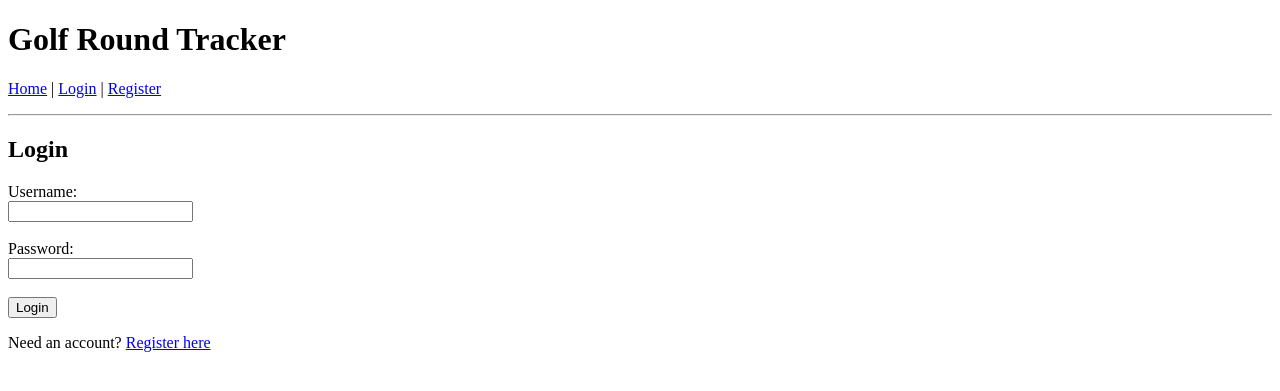
After one commit to roycebradley/golftracker, a Flask app: page /login in a window 1280 px wide. The commit adds this page. Shown: the top 391 px of the page. Run offline with Flask 3, Linux system fonts and the light colour scheme.

Commit message:
Added login functionality

```diff
--- a/app.py
+++ b/app.py
@@ -1,10 +1,31 @@
-from flask import Flask, render_template, request, redirect, url_for
+from flask import Flask, render_template, request, redirect, url_for, flash
 from flask_sqlalchemy import SQLAlchemy
+from flask_login import UserMixin
+from flask_login import LoginManager, login_user, logout_user, login_required, current_user
+from werkzeug.security import generate_password_hash, check_password_hash
 
 app = Flask(__name__)
 app.config['SQLALCHEMY_DATABASE_URI'] = 'sqlite:///golf.db'  # You’ll use Postgres later
 app.config['SQLALCHEMY_TRACK_MODIFICATIONS'] = False
 db = SQLAlchemy(app)
+app.secret_key = 'your-unique-secret-key'
+
+login_manager = LoginManager()
+login_manager.login_view = 'login'
+login_manager.init_app(app)
+
+@login_manager.user_loader
+def load_user(user_id):
+    return User.query.get(int(user_id))
+
+class User(db.Model, UserMixin):
+    id = db.Column(db.Integer, primary_key=True)
+    username = db.Column(db.String(80), unique=True, nullable=False)
+    password = db.Column(db.String(200), nullable=False)
+
+    rounds = db.relationship('Round', backref='user', lazy=True)
+
+user_id = db.Column(db.Integer, db.ForeignKey('user.id'), nullable=False)
 
 class Round(db.Model):
     id = db.Column(db.Integer, primary_key=True)
@@ -12,6 +33,8 @@ class Round(db.Model):
     course = db.Column(db.String(100), nullable=False)
     score = db.Column(db.Integer, nullable=False)
     notes = db.Column(db.Text, nullable=True)
+
+    user_id = db.Column(db.Integer, db.ForeignKey('user.id'), nullable=False)
 
 def __repr__(self):
     return f"<Round {self.course} - {self.score}>"
@@ -21,29 +44,64 @@ def __repr__(self):
 rounds = []
 next_id = 1
 
+@app.route('/register', methods=['GET', 'POST'])
+def register():
+    if request.method == 'POST':
+        username = request.form['username']
+        password = generate_password_hash(request.form['password'], method='pbkdf2:sha256')
+        new_user = User(username=username, password=password)
+        db.session.add(new_user)
+        db.session.commit()
+        return redirect(url_for('login'))
+    return render_template('register.html')
+
+@app.route('/login', methods=['GET', 'POST'])
+def login():
+    if request.method == 'POST':
+        user = User.query.filter_by(username=request.form['username']).first()
+        if user and check_password_hash(user.password, request.form['password']):
+            login_user(user)
+            return redirect(url_for('index'))
+        return 'Invalid username or password'
+    return render_template('login.html')
+
+@app.route('/logout')
+@login_required
+def logout():
+    logout_user()
+    return redirect(url_for('login'))
+
 @app.route('/')
 def index():
-    all_rounds = Round.query.all()
-    return render_template('index.html', rounds=all_rounds)
+    user_rounds = Round.query.filter_by(user_id=current_user.id).all()
+    return render_template('index.html', rounds=user_rounds)
 
 @app.route('/add', methods=['GET', 'POST'])
+@login_required
 def add_round():
     if request.method == 'POST':
         new_round = Round(
             date=request.form['date'],
             course=request.form['course'],
             score=request.form['score'],
-            notes=request.form.get('notes', '')
+            notes=request.form.get('notes', ''),
+            user=current_user
         )
         db.session.add(new_round)
         db.session.commit()
         return redirect(url_for('index'))
+    flash("Round updated successfully!")
     return render_template('add_round.html')
 
 
+
 @app.route('/edit/<int:round_id>', methods=['GET', 'POST'])
+@login_required
 def edit_round(round_id):
     round_to_edit = Round.query.get_or_404(round_id)
+
+    if round_to_edit.user_id != current_user.id:
+        return "Unauthorized", 403
 
     if request.method == 'POST':
         round_to_edit.date = request.form['date']
@@ -54,15 +112,24 @@ def edit_round(round_id):
         db.session.commit()
         return redirect(url_for('index'))
 
+    flash("Round updated successfully!")
     return render_template('edit_round.html', round=round_to_edit)
 
 
+
 @app.route('/delete/<int:round_id>', methods=['POST'])
+@login_required
 def delete_round(round_id):
     round_to_delete = Round.query.get_or_404(round_id)
+
+    if round_to_delete.user_id != current_user.id:
+        return "Unauthorized", 403
+
     db.session.delete(round_to_delete)
     db.session.commit()
+    flash("Round updated successfully!")
     return redirect(url_for('index'))
+
 
 
 if __name__ == '__main__':
--- a/templates/add_round.html
+++ b/templates/add_round.html
@@ -9,5 +9,6 @@
     <label>Notes:<br>
     <textarea name="notes" rows="3" cols="30"></textarea></label><br><br>
     <button type="submit">Add Round</button>
+    <p><a href="{{ url_for('index') }}">← Back to Home</a></p>
 </form>
 {% endblock %}
--- a/templates/base.html
+++ b/templates/base.html
@@ -1,14 +1,40 @@
 <!DOCTYPE html>
 <html lang="en">
 <head>
-    <meta charset="UTF-8" />
+    <meta charset="UTF-8">
     <title>Golf Round Tracker</title>
 </head>
 <body>
     <h1>Golf Round Tracker</h1>
-    <a href="{{ url_for('index') }}">Home</a> |
-    <a href="{{ url_for('add_round') }}">Add Round</a>
-    <hr />
+
+    {% if current_user.is_authenticated %}
+        <p>
+            Welcome, {{ current_user.username }} |
+            <a href="{{ url_for('index') }}">Home</a> |
+            <a href="{{ url_for('add_round') }}">Add Round</a> |
+            <a href="{{ url_for('logout') }}">Logout</a>
+        </p>
+    {% else %}
+        <p>
+            <a href="{{ url_for('index') }}">Home</a> |
+            <a href="{{ url_for('login') }}">Login</a> |
+            <a href="{{ url_for('register') }}">Register</a>
+        </p>
+    {% endif %}
+
+    <hr>
+
+    {% with messages = get_flashed_messages() %}
+        {% if messages %}
+            <ul style="list-style: none; padding: 0;">
+            {% for msg in messages %}
+                <li style="color: green; font-weight: bold;">{{ msg }}</li>
+            {% endfor %}
+            </ul>
+        {% endif %}
+    {% endwith %}
+
+
     {% block content %}{% endblock %}
 </body>
 </html>
--- /dev/null
+++ b/templates/login.html
@@ -0,0 +1,14 @@
+{% extends "base.html" %}
+{% block content %}
+<h2>Login</h2>
+<form method="post">
+    <label>Username:</label><br>
+    <input type="text" name="username" required><br><br>
+
+    <label>Password:</label><br>
+    <input type="password" name="password" required><br><br>
+
+    <button type="submit">Login</button>
+</form>
+<p>Need an account? <a href="{{ url_for('register') }}">Register here</a></p>
+{% endblock %}
```
Also changed, not shown: templates/edit_round.html (+13 -6 lines), templates/register.html (added, +14 -0 lines), instance/golf.db.
